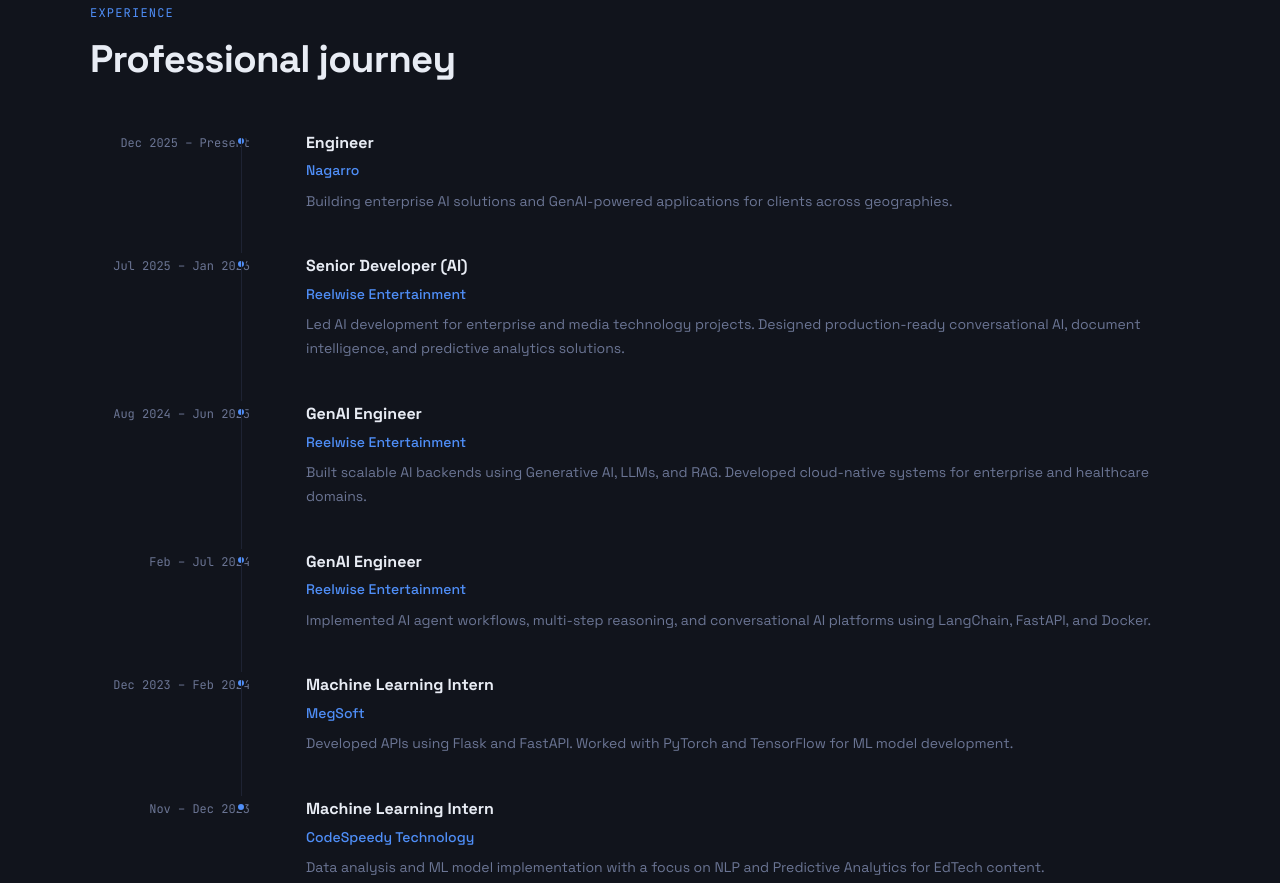
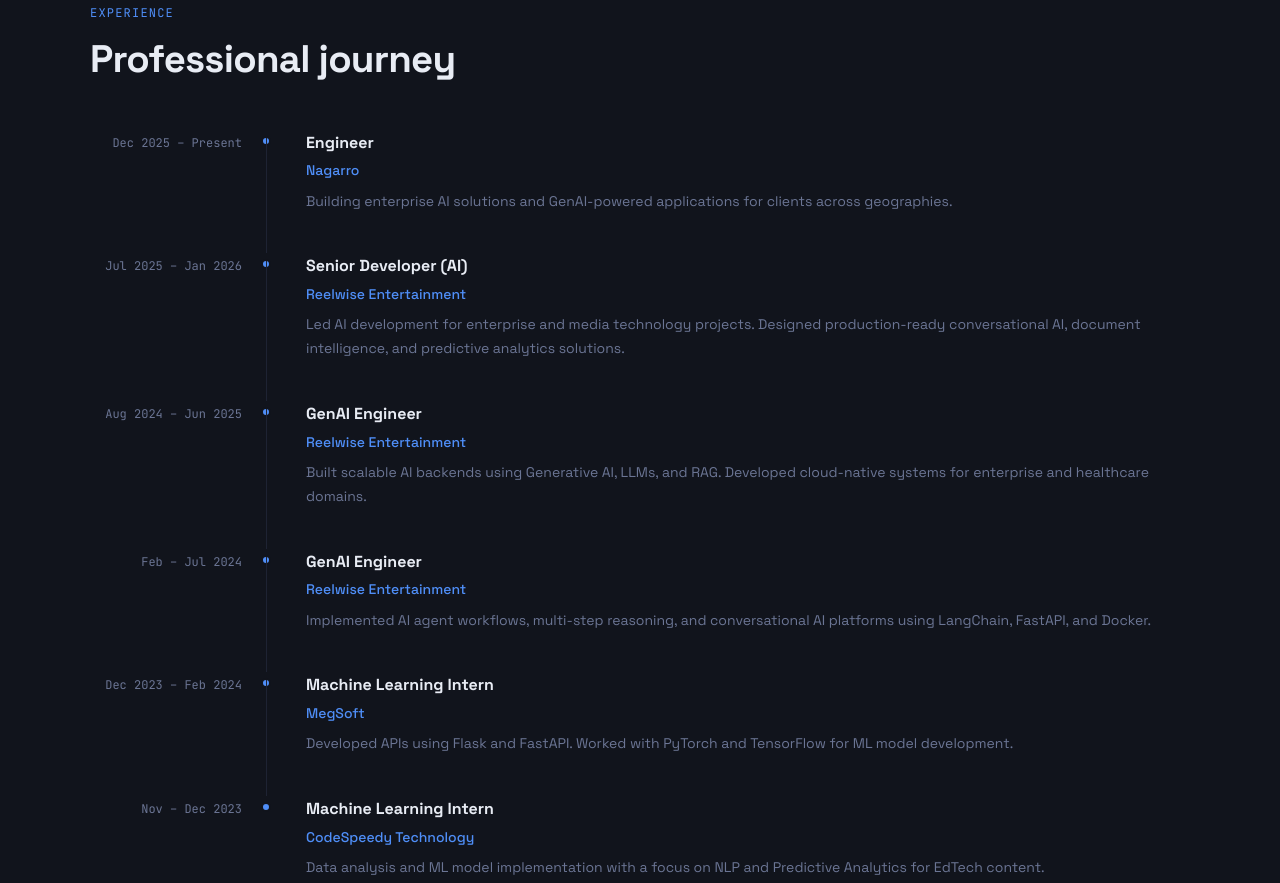
Before and after one commit to pranitsawant80/pranitsawant80.github.io, a plain HTML site: page index.html in a window 1280 px wide. Shown: the part 3760-4643 px from the top of the page. Drawn offline with Linux system fonts and the light colour scheme.

Commit message:
fix dot issue in the experience section

```diff
--- a/style.css
+++ b/style.css
@@ -541,7 +541,7 @@
 .timeline-item:not(:last-child)::after {
   content: '';
   position: absolute;
-  left: 151px;
+  left: calc(160px + 1rem - 0.5px);
   top: 8px;
   bottom: 0;
   width: 1px;
@@ -553,13 +553,14 @@
   font-size: 0.75rem;
   color: var(--muted);
   padding-top: 4px;
+  padding-right: 0.5rem;
   text-align: right;
   line-height: 1.5;
 }
 
 .timeline-dot {
   position: absolute;
-  left: 146px;
+  left: calc(160px + 1rem - 5px);
   top: 6px;
   width: 10px;
   height: 10px;
```
